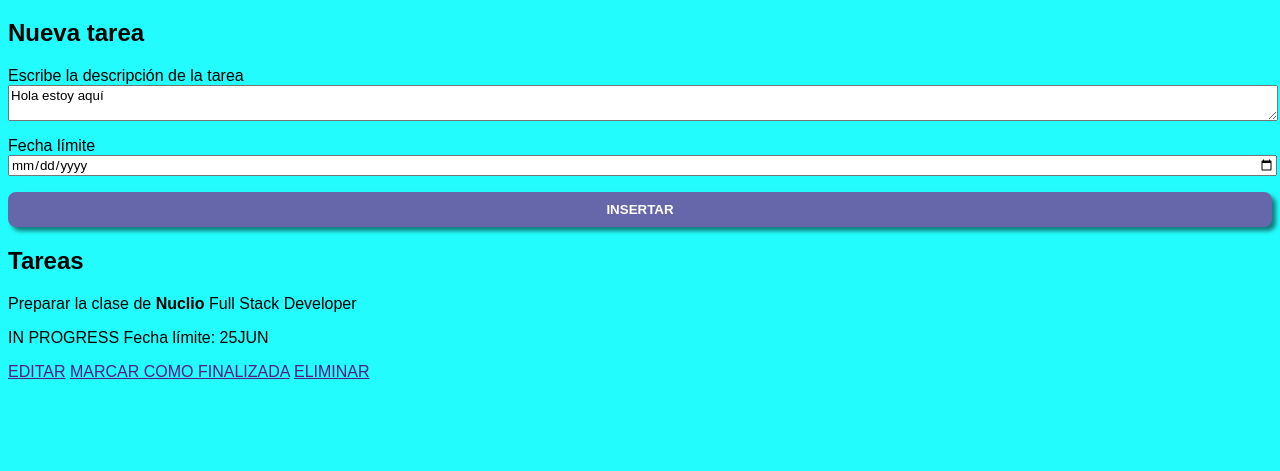
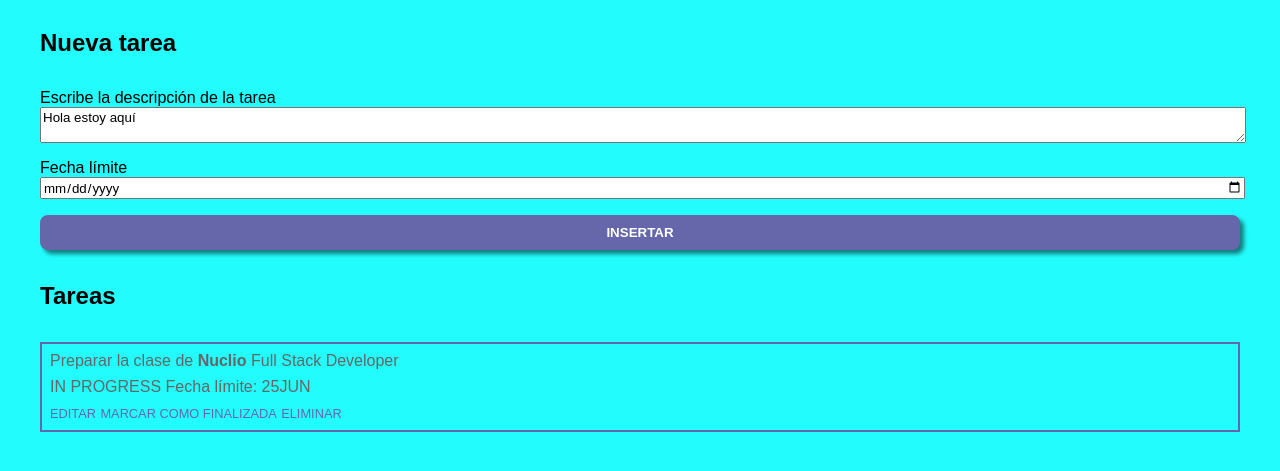
Before and after one commit to FSDSTR1024/nivelacion, a plain HTML site: page index.html in a window 1280 px wide. Shown: the part 81-552 px from the top of the page. Drawn offline with Linux system fonts and the light colour scheme.

Commit message:
nivelación

```diff
--- a/index.html
+++ b/index.html
@@ -22,13 +22,15 @@
         </form>
         <h2>Tareas</h2>
 
+      <div>
         <p>Preparar la clase de <strong>Nuclio</strong> Full Stack Developer</p>
         <p>IN PROGRESS Fecha límite: 25JUN</p>
 
         <p>
-            <a href="">EDITAR</a>
-            <a href="">MARCAR COMO FINALIZADA</a>
-            <a href="">ELIMINAR</a>
+            <a href="">Editar</a>
+            <a href="">Marcar como finalizada</a>
+            <a href="">Eliminar</a>
         </p>
+      </div>
     </body>
 </html>
--- a/style.css
+++ b/style.css
@@ -15,6 +15,11 @@ h1{
 
 h2{
     font-size: 1.5rem;
+    margin: 2rem;
+}
+
+form{
+    margin: 2rem;
 }
 
 textarea, input, label, button{
@@ -41,3 +46,26 @@ button:hover{
     background-color: #3c3d7e;
     color: black;
 }
+
+div{
+    border: 2px  solid #6667ab;
+    padding: 0 0.5rem 0 0.5rem;
+    color: #666666;
+    margin: 2rem;
+}
+
+p{
+    margin-top: 0.5rem;
+    margin-bottom: 0.5rem;
+}
+
+div p a{
+    font-size: 0.8rem;
+    text-transform: uppercase;
+    color: #6667ab;
+    text-decoration: none;
+}
+
+div p a:hover{
+    text-decoration: underline;
+}
```
